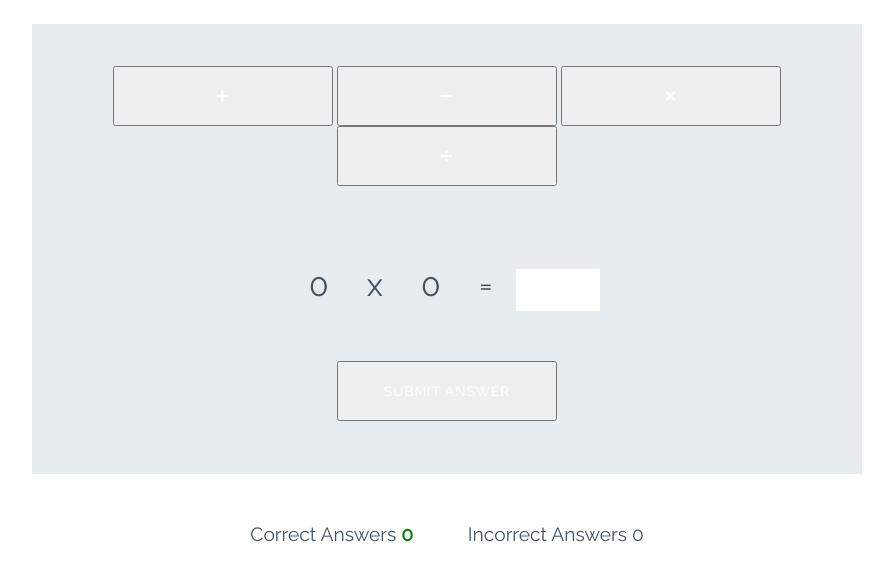
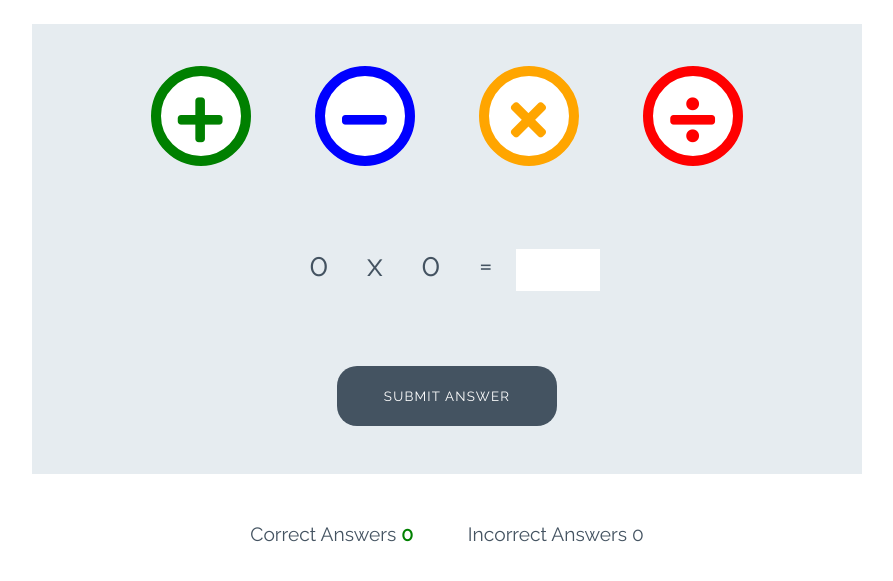
Before and after one commit to tstyer/Love-Maths, a plain HTML site: page index.html in a window 1280 px wide. Shown: the part 79-660 px from the top of the page, without its empty margins (193-1086 px from the left). Drawn offline with Linux system fonts and the light colour scheme.

Commit message:
Amend html to match CSS

```diff
--- a/index.html
+++ b/index.html
@@ -30,16 +30,16 @@
 
     <div class="game-area">
         <div class="controls-area">
-            <button class="btn btn-big btn-green">
+            <button class="btn btn--big btn--green">
                 <i class="fas fa-plus"></i>
             </button>
-            <button class="btn btn-big btn-blue">
+            <button class="btn btn--big btn--blue">
                 <i class="fas fa-minus"></i>
             </button>
-            <button class="btn btn-big btn-orange">
+            <button class="btn btn--big btn--orange">
                 <i class="fas fa-times"></i>
             </button>
-            <button class="btn btn-big btn-red">
+            <button class="btn btn--big btn--red">
                 <i class="fas fa-divide"></i>
             </button>
         </div>
@@ -52,7 +52,7 @@
             <p class="answer-message">Enter Answer:</p>
             <input id="answer-box" type="number">
         </div>
-        <button class="btn btn--grey">Submit Answer</button>
+        <button class="btn btn--gray">Submit Answer</button>
     </div>
 
     <div class="score-area">
```
